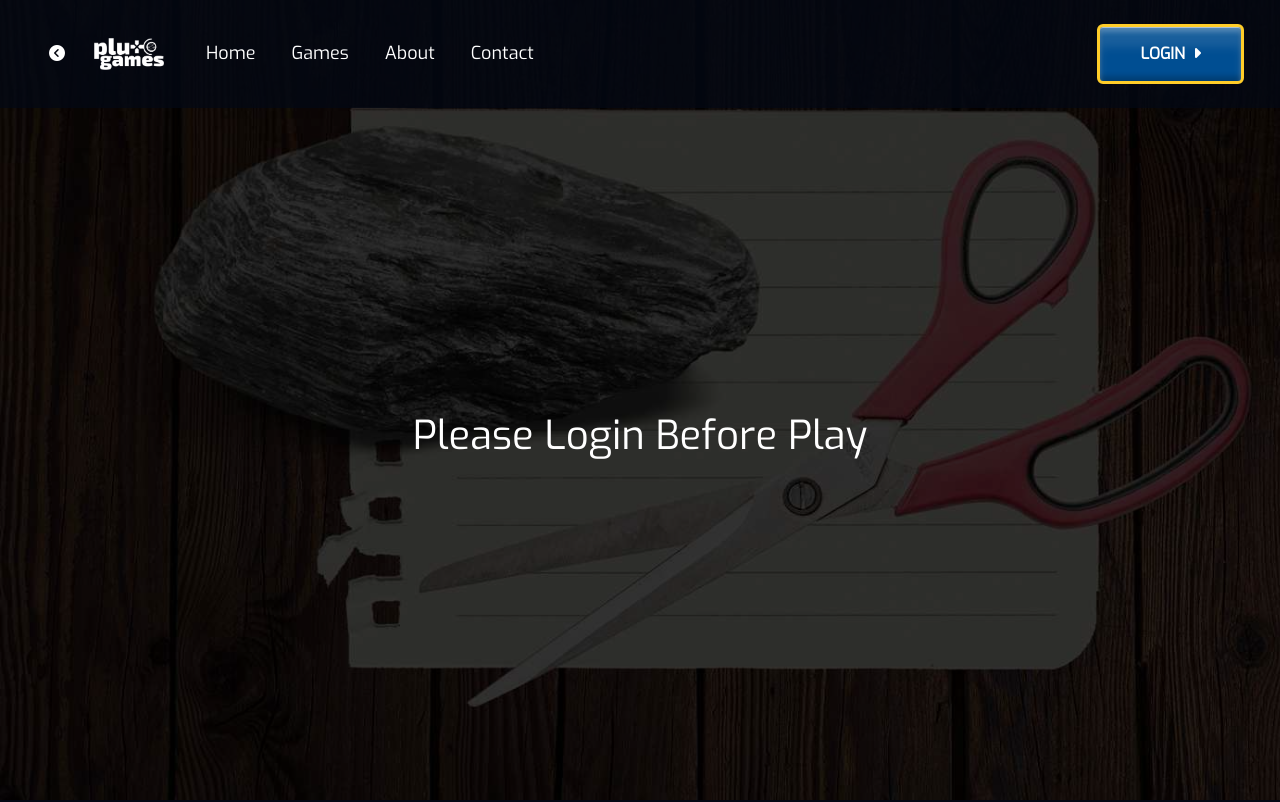
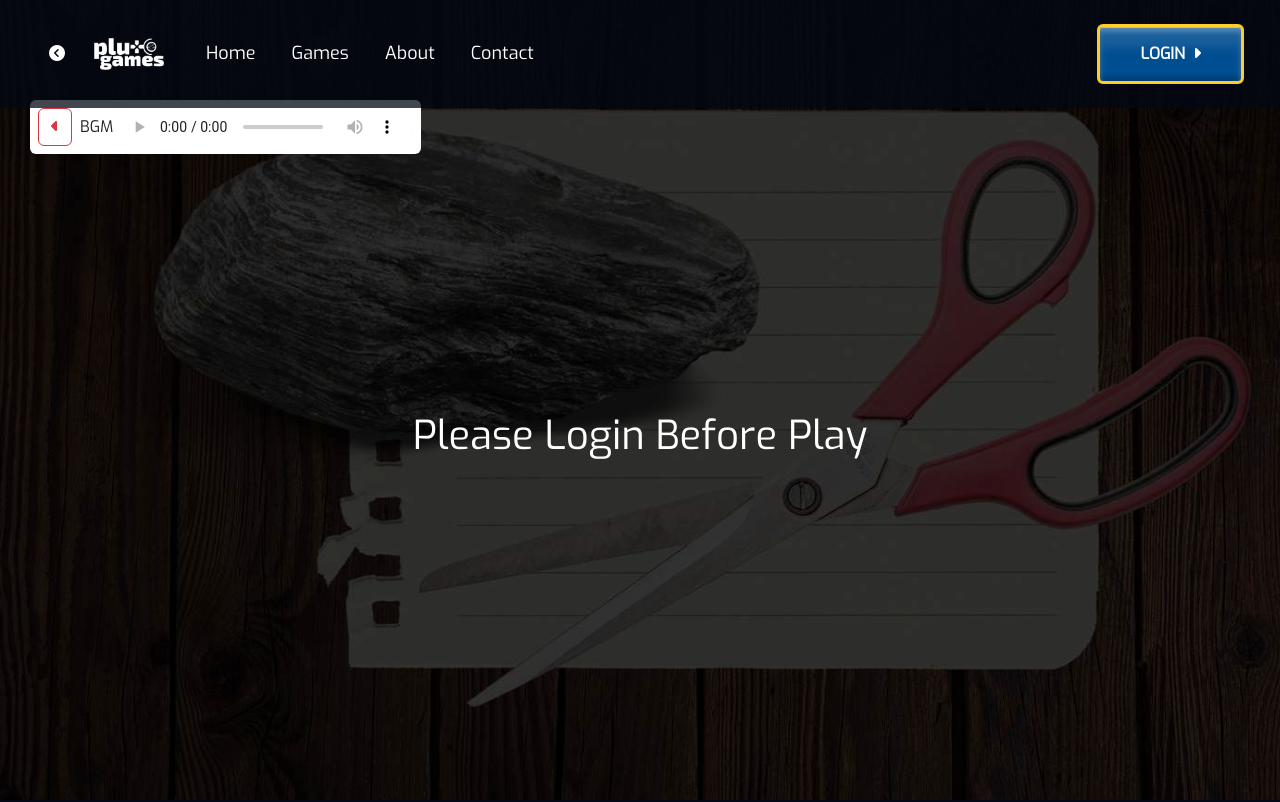
Before and after one commit to jordanshankara/pluto-games-11, a Next.js app: page /games/rps in a window 1280 px wide. Shown: the top 802 px of the page. Built offline with nearby package versions, Linux system fonts and the light colour scheme; no server answers.

Commit message:
Audio Handling autoplay background music when go to game page

```diff
--- /dev/null
+++ b/components/AudioPlayer.js
@@ -0,0 +1,47 @@
+import { useState } from "react";
+import ReactAudioPlayer from "react-audio-player";
+import { Button } from "reactstrap";
+import styles from "../styles/Audio.module.css";
+
+function MusicPlayer({ link }) {
+  const [toggle, setToggle] = useState(false);
+
+  return (
+    <div
+      className={
+        styles.audioPlayer +
+        " d-flex justify-content-center align-items-center rounded bg-white px-2"
+      }
+      style={{ width: `${toggle ? "50px" : "fit-content"}` }}
+    >
+      <Button
+        className="rounded"
+        outline
+        color={toggle ? "primary" : "danger"}
+        onClick={() => setToggle(!toggle)}
+      >
+        {toggle ? (
+          <i className="fa-solid fa-caret-right"></i>
+        ) : (
+          <i className="fa-solid fa-caret-left"></i>
+        )}
+      </Button>
+      <span
+        className="ms-2"
+        style={{ display: `${toggle ? "none" : "block"}` }}
+      >
+        BGM
+      </span>
+      <ReactAudioPlayer
+        style={{ opacity: `${toggle ? 0 : 1}` }}
+        src={link}
+        autoPlay
+        controls
+        loop
+        volume={0.3}
+      />
+    </div>
+  );
+}
+
+export default MusicPlayer;
--- a/package.json
+++ b/package.json
@@ -8,6 +8,7 @@
     "firebase": "^9.10.0",
     "next": "12.3.0",
     "react": "17.0.2",
+    "react-audio-player": "^0.17.0",
     "react-avatar-editor": "^13.0.0",
     "react-dom": "17.0.2",
     "react-redux": "^8.0.4",
--- a/pages/games/dummy.js
+++ b/pages/games/dummy.js
@@ -7,6 +7,7 @@ import { useDispatch } from "react-redux";
 import { SCORE } from "../../redux/actions/dummy";
 import { useEffect } from "react";
 import { TOTAL_SCORE } from "../../redux/actions/score";
+import MusicPlayer from "../../components/AudioPlayer";
 
 export default function DummyGames() {
   const score = useSelector((state) => state.dummy.score);
@@ -50,6 +51,7 @@ export default function DummyGames() {
   return (
     <Container fluid id="dummy" className={styles.dummy}>
       <ToastContainer theme="dark" />
+      <MusicPlayer link="https://firebasestorage.googleapis.com/v0/b/pluto-games-10.appspot.com/o/bgm%2FProject%20DMM%20-%20Kimi%20Ni%20Dekiru%20Nanika.mp3?alt=media&token=b873dd6d-5dd5-44b0-ba75-72b38d300d24" />
       {currentUser ? (
         <Container className="d-flex align-items-center flex-column">
           <h2 className="text-white text-center">Shuffle Your Number</h2>
--- a/pages/games/rps.js
+++ b/pages/games/rps.js
@@ -16,6 +16,7 @@ import {
 import { TOTAL_SCORE } from "../../redux/actions/score";
 import { toast, ToastContainer } from "react-toastify";
 import { useEffect } from "react";
+import MusicPlayer from "../../components/AudioPlayer";
 
 const actions = {
   rock: "scissors",
@@ -177,6 +178,7 @@ function Rps() {
   return (
     <Container fluid id="rps" className={styles.rps + " min-vh-100"}>
       <ToastContainer theme="dark" />
+      <MusicPlayer link="https://firebasestorage.googleapis.com/v0/b/pluto-games-10.appspot.com/o/bgm%2FDAY6%20-%20You%20Were%20Beautiful.mp3?alt=media&token=f542ab6f-2bc7-40cf-9bbc-ff92f445f8db" />
       {currentUser ? (
         <>
           <div>
--- a/pages/games/snake.js
+++ b/pages/games/snake.js
@@ -4,12 +4,14 @@ import { Container } from "reactstrap";
 import { ToastContainer } from "react-toastify";
 import { useAuth } from "../../services/firebase";
 import SnakeBox from "../../components/snake/SnakeBox";
+import MusicPlayer from "../../components/AudioPlayer";
 
 function SnakeGame() {
   const currentUser = useAuth();
   return (
     <Container fluid id="snakegame" className={styles.snakeGame}>
       <ToastContainer theme="dark" />
+      <MusicPlayer link="https://firebasestorage.googleapis.com/v0/b/pluto-games-10.appspot.com/o/bgm%2FTREASURE%20-%20HELLO.mp3?alt=media&token=50983d62-753b-41ef-a64c-c3afca1c2f36" />
       {currentUser ? (
         <SnakeBox />
       ) : (
--- /dev/null
+++ b/styles/Audio.module.css
@@ -0,0 +1,7 @@
+.audioPlayer {
+    position: absolute;
+    top: 100px;
+    left: 30px;
+    z-index: 9999;
+    transition: 0.5s;
+}
--- a/styles/global.css
+++ b/styles/global.css
@@ -26,3 +26,7 @@
 .Toastify {
   z-index: 99999 !important;
 }
+
+audio::-webkit-media-controls-panel{
+  background-color:white !important;
+  }
```
Also changed, not shown: 1 other file (tests, documents, lock files or other folders).
